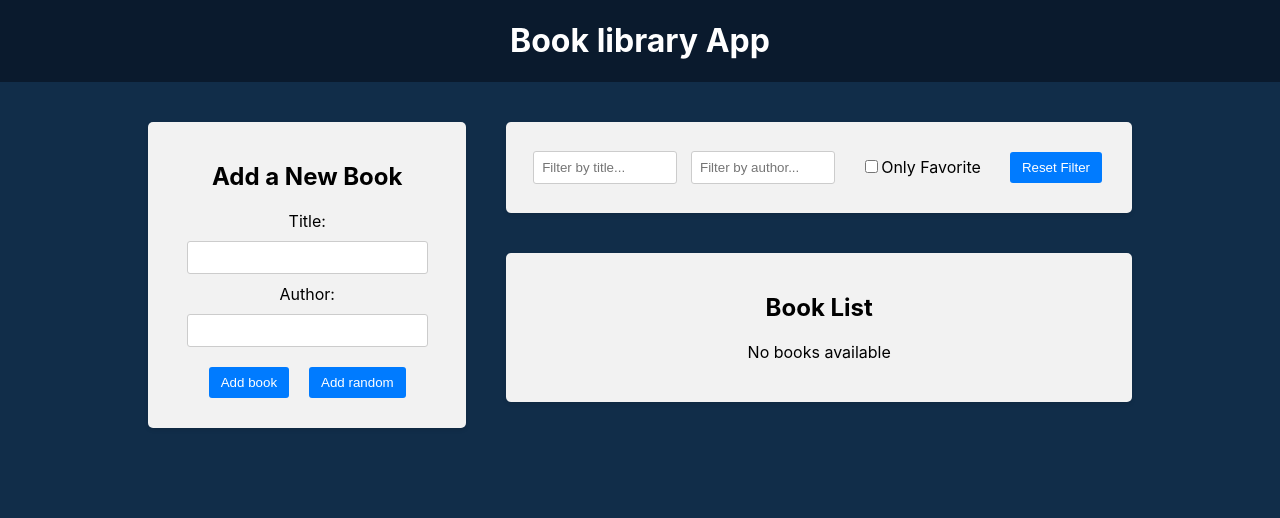
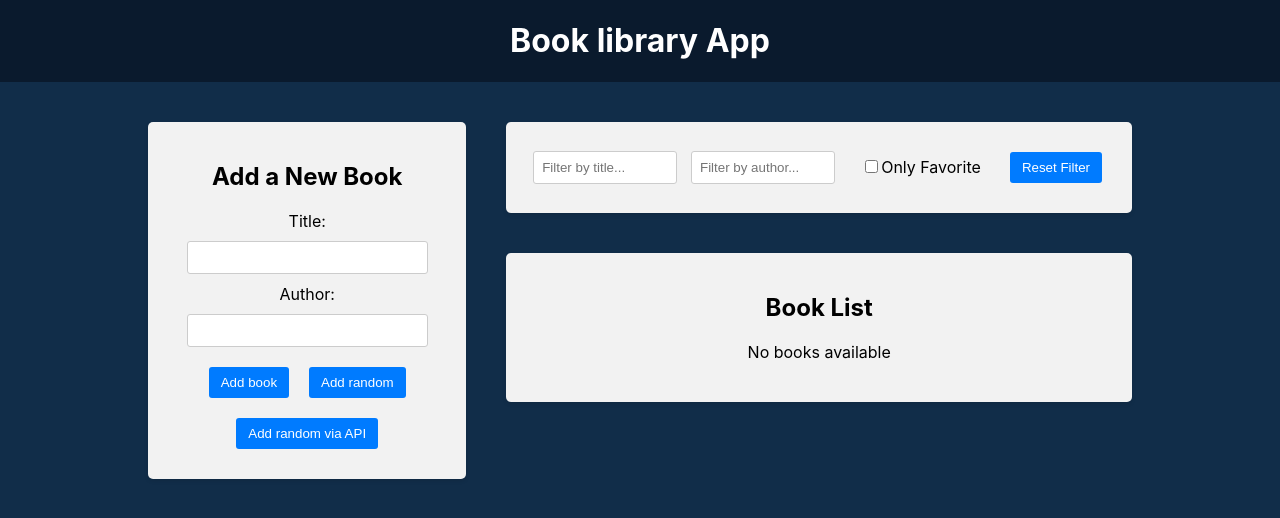
Before and after one commit to webdev1264/book-library, a React (Create React App) app in the folder frontend/: page / in a window 1280 px wide. Shown: the top 518 px of the page. Built offline with nearby package versions, Linux system fonts and the light colour scheme.

Commit message:
Add random book via API

```diff
--- a/frontend/package.json
+++ b/frontend/package.json
@@ -7,6 +7,7 @@
     "@testing-library/jest-dom": "^5.17.0",
     "@testing-library/react": "^13.4.0",
     "@testing-library/user-event": "^13.5.0",
+    "axios": "^1.6.0",
     "react": "^18.2.0",
     "react-dom": "^18.2.0",
     "react-icons": "^4.11.0",
--- a/frontend/src/components/BookForm/BookForm.jsx
+++ b/frontend/src/components/BookForm/BookForm.jsx
@@ -1,5 +1,6 @@
 import React, { useState } from "react";
 import { useDispatch } from "react-redux";
+import axios from "axios";
 import { addBook } from "../../redux/slices/booksSlice";
 import booksData from "../../data/book.json";
 import createBookWithId from "../../utils/createBookWithId";
@@ -28,6 +29,18 @@
     dispatch(addBook(randomBookWithId));
   };
 
+  const handleAddRandomBookViaApi = async () => {
+    try {
+      const res = await axios.get("http://localhost:4000/random-book");
+      if (res?.data?.title && res?.data?.author) {
+        const randomBookWithId = createBookWithId(res.data);
+        dispatch(addBook(randomBookWithId));
+      }
+    } catch (e) {
+      console.log("Error fetching random book", e.message);
+    }
+  };
+
   return (
     <div className="app-block book-form">
       <h2>Add a New Book</h2>
@@ -54,6 +67,9 @@
         <button type="button" onClick={handleAddRandomBook}>
           Add random
         </button>
+        <button type="button" onClick={handleAddRandomBookViaApi}>
+          Add random via API
+        </button>
       </form>
     </div>
   );
```
Also changed, not shown: 1 other file (tests, documents, lock files or other folders).
